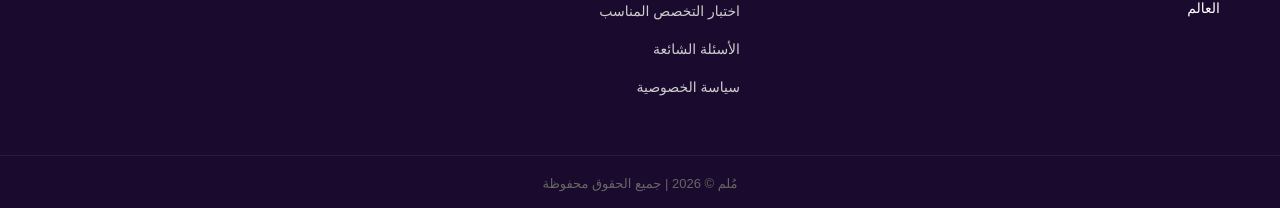
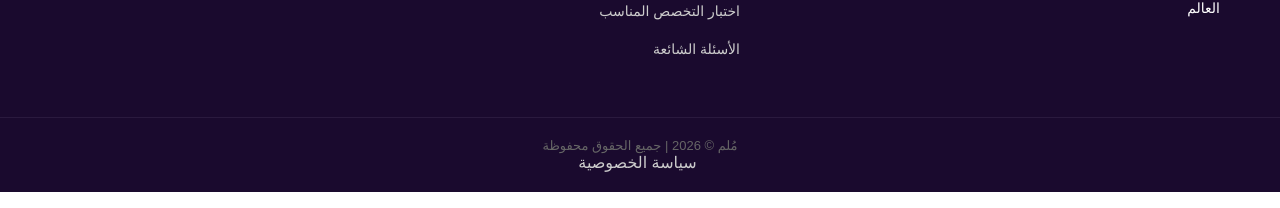
Before and after one commit to molim-team/molim.team, a React (Vite) app: page /login in a window 1280 px wide. Shown: the part 952-1160 px from the top of the page. Built offline with nearby package versions, Linux system fonts and the light colour scheme; no server answers; a web font is replaced by a local one.

Commit message:
fix like

```diff
--- a/src/App.jsx
+++ b/src/App.jsx
@@ -124,7 +124,6 @@ function Footer() {
           <Link to="/scholarships">جميع المنح</Link>
           <Link to="/quiz">اختبار التخصص المناسب</Link>
           <Link to="/faq">الأسئلة الشائعة</Link>
-          <Link to="/privacy">سياسة الخصوصية</Link>
         </div>
 
         <div className="footer-social">
@@ -136,6 +135,7 @@ function Footer() {
 
       <div className="footer-bottom">
         <p>مُلم © 2026 | جميع الحقوق محفوظة</p>
+        <Link to="/privacy">سياسة الخصوصية</Link>
       </div>
     </footer>
   );
--- a/src/firebase-config.js
+++ b/src/firebase-config.js
@@ -1,10 +1,12 @@
 import { initializeApp } from "firebase/app";
 import { getAuth, browserLocalPersistence, setPersistence } from "firebase/auth";
 import { getFirestore } from "firebase/firestore";
+import { initializeAppCheck, ReCaptchaV3Provider } from "firebase/app-check";
+
+
 if (typeof window !== "undefined" && import.meta.env.DEV) {
   self.FIREBASE_APPCHECK_DEBUG_TOKEN = import.meta.env.VITE_APPCHECK_DEBUG_TOKEN;
 }
-import { initializeAppCheck, ReCaptchaV3Provider } from "firebase/app-check";
 
 const firebaseConfig = {
   apiKey: import.meta.env.VITE_FIREBASE_API_KEY,
@@ -21,7 +23,6 @@ const app = initializeApp(firebaseConfig);
 export const auth = getAuth(app);
 export const db = getFirestore(app);
 
-// ← أول شي بعد getAuth مباشرة
 setPersistence(auth, browserLocalPersistence).then(() => {
   console.log("✅ persistence مضبوط");
 }).catch((error) => {
```
